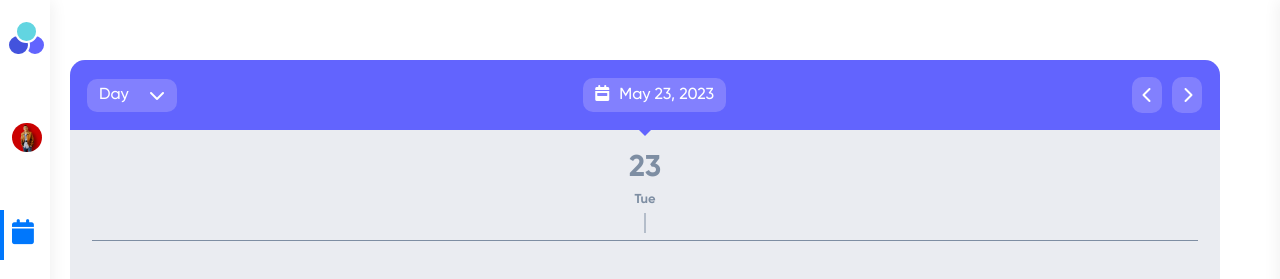
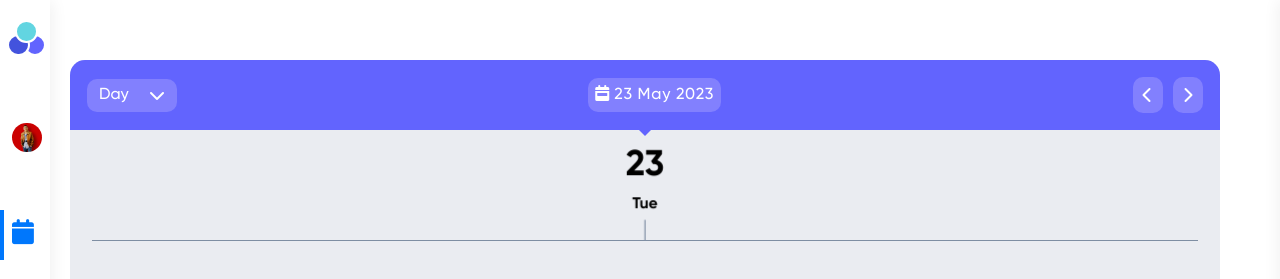
Before and after one commit to 7Hassan/Daily-Manager, a React (Create React App) app in the folder client/: page /calender in a window 1280 px wide. Shown: the top 279 px of the page. Built offline with nearby package versions, Linux system fonts and the light colour scheme.

Commit message:
edit on calender

```diff
--- a/client/src/components/calender_page/calender.js
+++ b/client/src/components/calender_page/calender.js
@@ -1,53 +1,47 @@
 
 import { useState, useEffect } from 'react'
-import { GetDate } from '../../utils/helpers'
-import format from 'date-fns/format';
+import { GetDate, NextDate } from '../../utils/helpers'
+import { format, isToday, isSameDay, isBefore, isAfter } from 'date-fns';
 
 
 
 const NavCalender = ({ className, date, setDate }) => {
-  const getDate = new GetDate()
+  const { monDays } = new GetDate(date)
+  const [month, setMonth] = useState(monDays())
   const weekDays = ['Sa', 'Su', 'Mo', 'Tu', 'We', 'Th', 'Fr']
-  // const now = new Date()
+  const handleClick = (direction) => {
+    const { Month } = new NextDate(date, direction)
+    setDate(Month)
+  }
+  // eslint-disable-next-line react-hooks/exhaustive-deps
+  useEffect(() => setMonth(monDays), [date])
 
-  // const today = format(date, 'dd M yyyy')
+  const [start, setStart] = useState(date)
+  const [end, setEnd] = useState(date)
+  const [status, setStatus] = useState('start')
 
-  // const [Month, setMonth] = useState(date.getMonth())
-  // const [Year, setYear] = useState(date.getFullYear())
-  // const monStart = format(new Date(Year, Month), 'EEEEEE')
-  // const [customDate, setCustomDate] = useState(date.Date('MMMM yyyy', Month, Year))
-  // const [monDays, setMonDays] = useState(date.monDays(Month, Year.'dd'))
+  const handleClickDate = (day) => {
+    setEnd(day)
+    if (status !== 'start') return setStatus('start')
+    setStart(day)
+    setStatus('end')
+  }
 
 
-
-
-  const plusMonth = () => {
-    //   if (Month > 12) {
-    //     setMonth(1)
-    //     setYear(Year + 1)
-    //   } else setMonth(Month + 1)
-  }
-
-  const minusMonth = () => {
-    // if (Month < 0) {
-    //   setMonth(12)
-    //   setYear(Year - 1)
-    // } else setMonth(Month - 1)
-  }
-  // useEffect(() => {
-  //   setCustomDate(date.Date('MMMM yyyy', Month, Year))
-  //   setMonDays(date.monDays('dd', Month, Year))
-  // }, [Month])
-
-
+  useEffect(() => {
+    if (isBefore(end, start)) {
+      setStart(end)
+      setEnd(start)
+    }
+  }, [start, end])
 
   return <div className={className}>
     <div className="calender-container">
       <div className="calender-component">
         <div className="head">
-          <button onClick={() => minusMonth()} ><i className="fa-solid fa-chevron-left"></i></button>
-          <div className="text-date">{'customDate'}</div>
-          <button onClick={() => plusMonth()}><i className="fa-solid fa-chevron-right"></i></button>
+          <button onClick={() => handleClick('-')} ><i className="fa-solid fa-chevron-left"></i></button>
+          <div className="text-date">{format(date, 'LLL y')}</div>
+          <button onClick={() => handleClick('+')}><i className="fa-solid fa-chevron-right"></i></button>
         </div>
         <div className="dates">
           <div className="week-days">
@@ -55,13 +49,24 @@ const NavCalender = ({ className, date, setDate }) => {
           </div>
           <div className="mon-days">
             {
-              // weekDays.map((weekDay) => weekDay === monStart ? monDays.map((day) => <div className={`${day} ${Month + 1} ${Year}` === today ? 'today mon-day' : 'mon-day'} key={day} > {day}</div >) : <div key={weekDay}></div>)
+              weekDays.map((day) => {
+                const firstDayOfMonth = format(month[0], 'iiiiii')
+                if (day !== firstDayOfMonth) return < div key={day} ></div>
+                else return month.map((day) => {
+                  const dayNum = format(day, 'dd')
+                  const checkSame = isSameDay(day, start) || isSameDay(day, end)
+                  const checkBetween = isBefore(day, end) && isAfter(day, start)
+                  let className = isToday(day) ? 'today mon-day' : 'mon-day'
+                  className += checkSame ? ' selected' : checkBetween ? ' select' : '';
+                  return <div className={className} key={day} onClick={e => handleClickDate(day)} > {dayNum}</div >
+                })
+              })
             }
           </div>
         </div>
         <div className="start-end">
-          <div className="start">02/07/2023</div>
-          <div className="start">02/07/2023</div>
+          <div className="start">{format(start, 'dd/LL/y')}</div>
+          <div className="end">{format(end, 'dd/LL/y')}</div>
         </div>
         <div className="options">
           <button className='btn cancel'>Cancel</button>
@@ -69,8 +74,6 @@ const NavCalender = ({ className, date, setDate }) => {
         </div>
       </div>
     </div>
-  </div>
+  </div >
 };
-
-
 export default NavCalender;
--- a/client/src/components/calender_page/schedule.js
+++ b/client/src/components/calender_page/schedule.js
@@ -1,12 +1,8 @@
 
 import NavCalender from "./calender";
 import { useState, useEffect } from "react";
-import { changeClass, GetDate, scaleDates } from "../../utils/helpers";
-import { format, formatDistanceStrict } from 'date-fns';
-// import  formatDistanceStrict  from 'date-fns/formatDistanceStrict';
-
-
-
+import { changeClass, GetDate, NextDate } from "../../utils/helpers";
+import { format, isToday, isThisMonth } from 'date-fns';
 import { Swiper, SwiperSlide } from 'swiper/react';
 import { EffectCoverflow, Pagination, Navigation } from 'swiper';
 import 'swiper/css';
@@ -18,32 +14,67 @@ import 'swiper/css/navigation';
 
 
 const Schedule = ({ date, setDate }) => {
-  // const format1 = formatDistanceStrict(new Date(2014, 6, 2), new Date(2014, 6, 3))  1 day
-  const format1 = formatDistanceStrict(new Date(2014, 6, 2), new Date(2014, 6, 3))
-  // console.log('🚀 ~ format1:', format1)
-
-  const getDate = new GetDate()
   const [calenderClass, setCalenderClass] = useState('calender hidden')
   const [scale, setScale] = useState('Day')
-  const [time, setTime] = useState(format(new Date(), 'k:m:s'))
-  const [swiper, setWiper] = useState(scaleDates(date, scale, 'dd,iii'))
-
-
+  const [time, setTime] = useState(new Date())
 
   useEffect(() => {
-    const waiting = (60 - time.split(':')[2]) * 1000;
-    const interval = setInterval(() => setTime(format(new Date(), 'k:m:s')), waiting)
+    const sc = format(time, 's')
+    const waiting = (60 - sc) * 1000
+    const interval = setInterval(() => setTime(new Date()), waiting)
     return () => clearInterval(interval)
   }, [time])
 
-  useEffect(() => {
-    setWiper(scaleDates(date, scale, 'dd,iii'))
+  const timeToPx = () => {
+    const hour = format(time, 'k'), min = format(time, 'm')
+    return hour * 100 + ((min * 10) / 6) //? convert time to px scale
+  }
 
-  }, [date, scale])
+  const handleClicker = (direction) => {
+    const { Day, Week, Month, Year } = new NextDate(date, direction)
+    switch (scale) {
+      case 'Day':
+        return setDate(Day)
+      case 'Week':
+        return setDate(Week)
+      case 'Month':
+        return setDate(Month)
+      case 'Year':
+        return setDate(Year)
+      default:
+        return setDate(Day)
+    }
+  }
 
+  const scaleDates = () => {
+    const { weekDays, monDays, yearMons } = new GetDate(date)
+    switch (scale) {
+      case 'Day':
+        return [date]
+      case 'Week':
+        return weekDays()
+      case 'Month':
+        return monDays()
+      case 'Year':
+        return yearMons()
+      default:
+        return [date]
+    }
+  }
 
+  const getDateSwiper = (date) => {
+    let checkDate = isToday(date);
+    let dayNum = format(date, 'dd');
+    let dayStr = format(date, 'iii');
+    if (scale !== 'Year') return { checkDate, dayNum, dayStr }
+    checkDate = isThisMonth(date)
+    dayNum = format(date, 'MM')
+    dayStr = format(date, 'MMM')
+    return { checkDate, dayNum, dayStr }
+  }
 
-
+  const [swiperDates, setSwiperDates] = useState(scaleDates)
+  useEffect(() => setSwiperDates(scaleDates), [date, scale])
 
   const WheelSwiper = () => {
     return <Swiper
@@ -68,12 +99,11 @@ const Schedule = ({ date, setDate }) => {
       className="swiper_container container-wheel"
     >
       {
-        swiper.map((day, i) => {
-          const dayNum = day.split(',')[0];
-          const dayStr = day.split(',')[1];
+        swiperDates.map((swiperDate) => {
+          const { checkDate, dayNum, dayStr } = getDateSwiper(swiperDate)
+          const className = checkDate ? 'ch-date today' : 'ch-date'
           return (
-            //! {day === '04' ? 'ch-date today' : 'ch-date'}
-            <SwiperSlide key={day} className='ch-date'>
+            <SwiperSlide key={swiperDate} className={className} onClick={() => setDate(swiperDate)}>
               <div className="date">
                 {dayNum}
                 <span>{dayStr}</span>
@@ -103,8 +133,8 @@ const Schedule = ({ date, setDate }) => {
     return (
       <div className="day">
         <div className="day-container">
-          <div className="cursor" style={{ top: `${topCursor(time)}px` }}>
-            <div className="point">{time.split(':')[1]}</div>
+          <div className="cursor" style={{ top: `${timeToPx()}px` }}>
+            <div className="point">{format(time, 'm')}</div>
           </div>
           <div className="event">
             <div className="event-container">
@@ -156,22 +186,23 @@ const Schedule = ({ date, setDate }) => {
           <i className="fa-solid fa-chevron-down"></i>
         </div>
         <div className="selectors">
-          <div onClick={() => setScale('Day')}>Day</div>
-          <div onClick={() => setScale('Week')} >Week</div>
-          <div onClick={() => setScale('Month')}>Month</div>
-          <div onClick={() => setScale('Year')}>Year</div>
+          {
+            ['Day', 'Week', 'Month', 'Year'].map((sl) => {
+              return sl !== scale && <div key={sl} onClick={() => setScale(`${sl}`)}>{sl}</div>
+            })
+          }
         </div>
       </div>
       <div className="date-calenders" onClick={() => changeClass(calenderClass, setCalenderClass, 'calender', 'calender hidden')}>
         <div className="date">
           <div className="img"><i className="fa-solid fa-calendar-week"></i></div>
-          <div className="text">{format(date, 'LLL dd, y')}</div>
+          <div className="text">{format(date, 'dd LLL y')}</div>
         </div>
       </div>
       <div className="slider">
         <div>
-          <i className="fa-solid fa-chevron-left"></i>
-          <i className="fa-solid fa-chevron-right" ></i>
+          <i className="fa-solid fa-chevron-left" onClick={() => handleClicker('-')} ></i>
+          <i className="fa-solid fa-chevron-right" onClick={() => handleClicker('+')}></i>
         </div>
       </div>
     </div>
@@ -192,11 +223,3 @@ const Schedule = ({ date, setDate }) => {
 }
 
 export default Schedule;
-
-
-
-function topCursor(time) {
-  const timeSplit = time.split(':')
-  const hour = +timeSplit[0], min = +timeSplit[1]
-  return hour * 100 + ((min * 10) / 6)
-}
--- a/client/src/styles/pages/calender.css
+++ b/client/src/styles/pages/calender.css
@@ -161,6 +161,14 @@
   border: 1px solid #0077FC;
   color: #0077FC;
 }
+.main > .container .schedule > .header .calender .calender-container .calender-component .dates .mon-days .mon-day.select {
+  background-color: #E6F2FF !important;
+  color: #0077FC !important;
+}
+.main > .container .schedule > .header .calender .calender-container .calender-component .dates .mon-days .mon-day.selected {
+  background-color: #0077FC !important;
+  color: white !important;
+}
 .main > .container .schedule > .header .calender .calender-container .calender-component .start-end,
 .main > .container .schedule > .header .calender .calender-container .calender-component .options {
   display: -webkit-box;
@@ -248,7 +256,7 @@
   width: 90px;
 }
 .main > .container .schedule > .header .date-scale:hover .selectors {
-  height: 132px;
+  height: 100px;
 }
 .main > .container .schedule > .header .date-scale:hover .value i {
   -webkit-transform: rotateX(180deg);
@@ -286,6 +294,16 @@
 }
 .main > .container .schedule > .header .date-scale .selectors div:hover {
   background-color: #6264FE;
+}
+.main > .container .schedule > .header .date-calenders .date {
+  gap: 5px;
+  padding: 7px;
+}
+.main > .container .schedule > .header .date-calenders .text {
+  width: 100px;
+  white-space: nowrap;
+  text-align: center;
+  letter-spacing: 0.8px;
 }
 .main > .container .schedule .wheel-dates {
   display: -webkit-box;
@@ -341,35 +359,20 @@
 }
 .main > .container .schedule .wheel-dates .container-wheel .ch-date {
   padding: 10px;
-  border-radius: 16px;
   width: 50px !important;
   height: 100px;
-  overflow: hidden !important;
   cursor: pointer !important;
 }
-.main > .container .schedule .wheel-dates .container-wheel .ch-date.today {
-  border: 1px solid #0077FC;
-  color: #0077FC;
+.main > .container .schedule .wheel-dates .container-wheel .ch-date.today .date {
+  color: black !important;
+  -webkit-transform: scale(1.2);
+          transform: scale(1.2);
 }
-.main > .container .schedule .wheel-dates .container-wheel .ch-date.selected {
-  background-color: #0077FC;
-  color: white;
-  -webkit-transform: scale(1.1);
-          transform: scale(1.1);
-  -webkit-box-shadow: 20px 19px 15px rgba(0, 0, 0, 0.1);
-          box-shadow: 20px 19px 15px rgba(0, 0, 0, 0.1);
+.main > .container .schedule .wheel-dates .container-wheel .ch-date.selected .date {
+  color: #5100B6;
 }
-.main > .container .schedule .wheel-dates .container-wheel .ch-date.selected .date span {
-  color: #dcdcdc;
-}
-.main > .container .schedule .wheel-dates .container-wheel .ch-date.selected .dotes span:nth-child(1) {
-  background-color: #FA9300;
-}
-.main > .container .schedule .wheel-dates .container-wheel .ch-date.selected .dotes span:nth-child(2) {
-  background-color: #35C759;
-}
-.main > .container .schedule .wheel-dates .container-wheel .ch-date.selected .dotes span:nth-child(3) {
-  background-color: #a0aab6;
+.main > .container .schedule .wheel-dates .container-wheel .ch-date.selected .date::after {
+  background-color: #5100B6;
 }
 .main > .container .schedule .wheel-dates .container-wheel .ch-date .date {
   display: -webkit-box;
--- a/client/src/styles/pages/calender.scss
+++ b/client/src/styles/pages/calender.scss
@@ -147,8 +147,17 @@
                       border: 1px solid $mainColor;
                       color: $mainColor;
                     }
+
+                    &.select {
+                      background-color: #E6F2FF !important;
+                      color: $mainColor !important;
+                    }
+
+                    &.selected {
+                      background-color: $mainColor !important;
+                      color: white !important;
+                    }
                   }
-
                 }
               }
 
@@ -238,7 +247,7 @@
 
           &:hover {
             .selectors {
-              height: 132px;
+              height: 100px;
             }
 
             .value {
@@ -279,6 +288,20 @@
             }
           }
         }
+
+        .date-calenders {
+          .date {
+            gap: 5px;
+            padding: 7px;
+          }
+
+          .text {
+            width: 100px;
+            white-space: nowrap;
+            text-align: center;
+            letter-spacing: 0.8px;
+          }
+        }
       }
 
       .wheel-dates {
@@ -305,12 +328,6 @@
             .swiper-slide-shadow-left {
               display: none;
             }
-
-            // .swiper-slide-shadow-left {
-            //   background-image: linear-gradient(to right, rgba(0, 0, 0, .13), rgba(0, 0, 0, 0)) !important;
-            //   display: none;
-            //   background-image: linear-gradient(to left, rgba(0, 0, 0, .13), rgba(0, 0, 0, 0)) !important;
-            // }
           }
 
           .slider-arrow {
@@ -340,33 +357,27 @@
 
         .container-wheel {
           .ch-date {
-            // background-color: white;
             padding: 10px;
-            border-radius: 16px;
             width: 50px !important;
             height: 100px;
-            overflow: hidden !important;
             cursor: pointer !important;
 
+
             &.today {
-              border: 1px solid $mainColor;
-              color: $mainColor;
+              .date {
+                color: black !important;
+                transform: scale(1.2);
+              }
             }
 
             &.selected {
-              background-color: $mainColor;
-              color: white;
-              transform: scale(1.1);
-              box-shadow: 20px 19px 15px rgba(0, 0, 0, 0.1);
+              .date {
+                color: #5100B6;
 
-              .date {
-                span {
-                  color: #dcdcdc;
+                &::after {
+                  background-color: #5100B6;
+
                 }
-              }
-
-              .dotes {
-                @include selectedDotes;
               }
             }
 
--- a/client/src/utils/helpers.js
+++ b/client/src/utils/helpers.js
@@ -1,7 +1,7 @@
 
 
 import { Helmet } from "react-helmet";
-import { startOfYear, startOfMonth, startOfWeek, add, endOfMonth, eachDayOfInterval, eachMonthOfInterval, format } from 'date-fns';
+import { startOfYear, endOfYear, startOfMonth, endOfMonth, startOfWeek, add, eachDayOfInterval, eachMonthOfInterval, format } from 'date-fns';
 
 
 export const Title = ({ title }) => <Helmet><title>{title}</title></Helmet>
@@ -9,48 +9,46 @@ export const Title = ({ title }) => <Helmet><title>{title}</title></Helmet>
 export const changeClass = (varClass, setVar, initClass, nextClass) => varClass === initClass ? setVar(nextClass) : setVar(initClass)
 
 export class GetDate {
-  monDays = (date, formatting) => {
-    const start = startOfMonth(date);
-    const end = endOfMonth(date);
-    const Days = eachDayOfInterval({ start, end });
-    return Days.map((day) => format(day, formatting))
+  constructor(date) {
+    this.date = date;
   }
-  weekDays = (date, formatting) => {
-    const start = startOfWeek(date);
+
+  weekDays = () => {
+    const start = startOfWeek(this.date);
     const end = add(start, { days: 6 });
     const Days = eachDayOfInterval({ start, end })
-    return Days.map((day) => format(day, formatting))
+    return Days
   }
 
-  yearMons = (date, formatting) => {
-    const start = startOfYear(date);
+  monDays = () => {
+    const start = startOfMonth(this.date);
+    const end = endOfMonth(this.date);
+    const Days = eachDayOfInterval({ start, end });
+    return Days
+  }
+
+  yearMons = () => {
+    const start = startOfYear(this.date);
     const end = add(start, { months: 11 });
     const Months = eachMonthOfInterval({ start, end })
-    return Months.map((month) => format(month, 'MM,MMM'))
+    return Months
   }
 
-  Date = (formatting, month, year) => {
-    const start = startOfMonth(new Date(year, month));
-    return format(start, formatting)
-  }
 }
 
+export class NextDate {
+  constructor(date, direction) {
+    this.date = date;
+    this.direction = direction;
+    this.scale = `${direction}1`;
+  }
 
-export const scaleDates = (date, scale, formatting) => {
-  const getDate = new GetDate()
-  switch (scale) {
-    case 'Day':
-      return [format(date, formatting)]
-    case 'Week':
-      return getDate.weekDays(date, formatting)
-    case 'Month':
-      return getDate.monDays(date, formatting)
-    case 'Year':
-      return getDate.yearMons(date, formatting)
-    default:
-      return [format(date, formatting)]
-  }
+  Day = () => add(this.date, { days: this.scale });
+  Week = () => add(this.date, { weeks: this.scale });
+  Month = () => add(this.date, { months: this.scale });
+  Year = () => add(this.date, { years: this.scale });
 }
+
 
 export const Logo = () => {
   return <div className="logo-design img">
```
